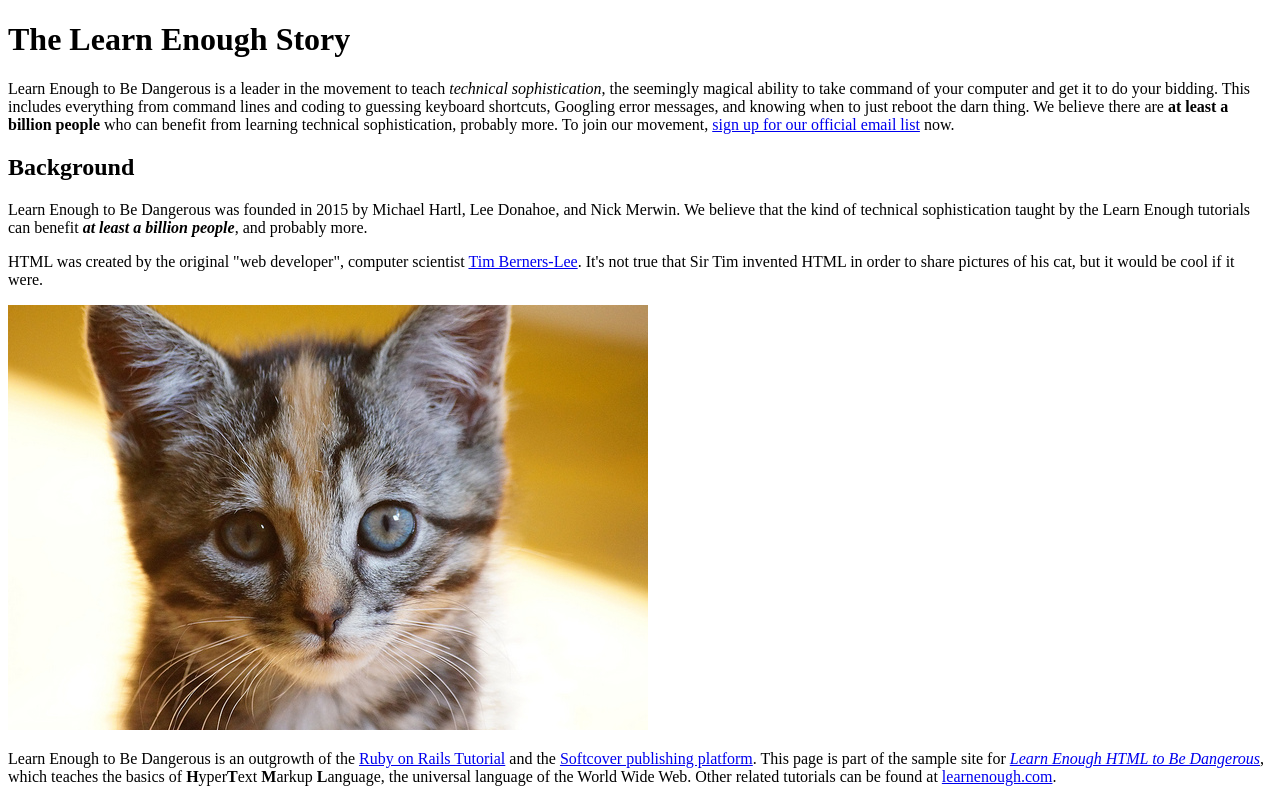
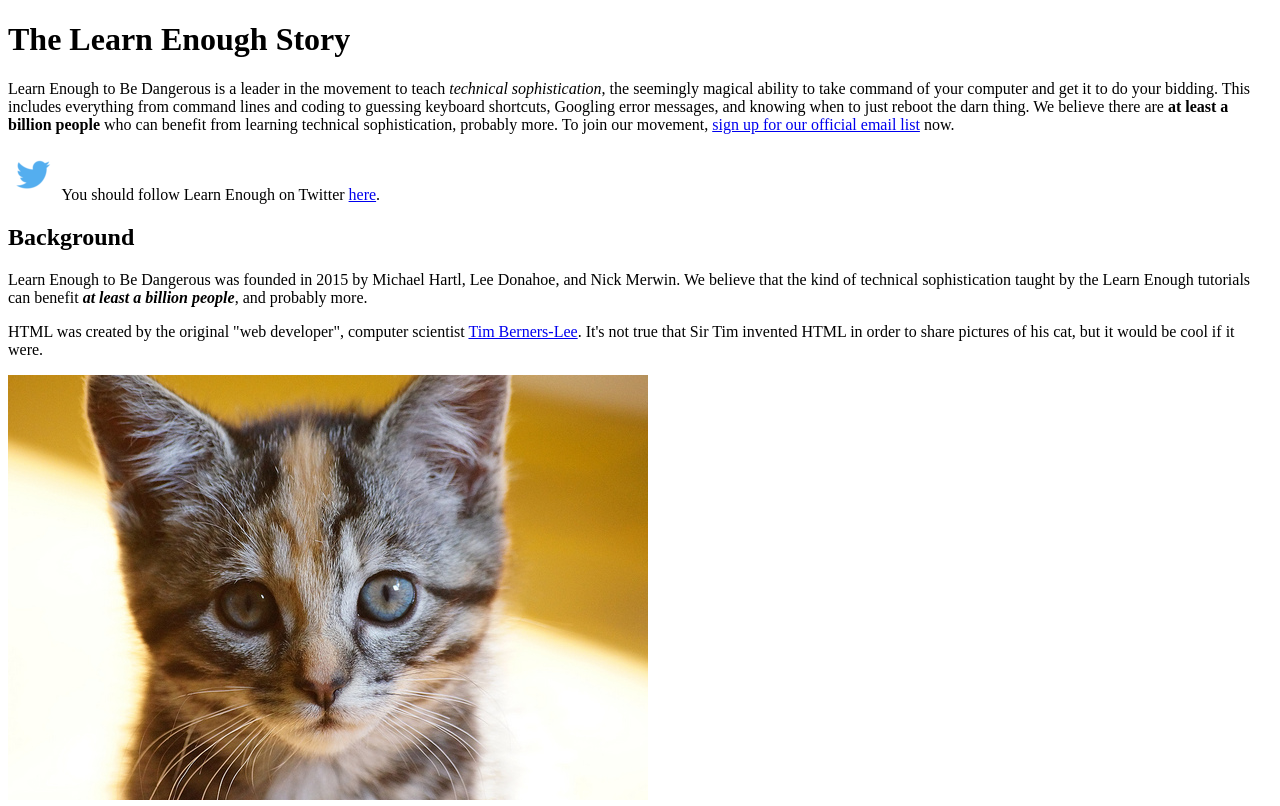
Before and after one commit to JohnPaulIII/sample_website, a plain HTML site: page index.html in a window 1280 px wide. Shown: the top 806 px of the page. Drawn offline with Linux system fonts and the light colour scheme.

```diff
--- a/index.html
+++ b/index.html
@@ -19,6 +19,16 @@
       movement, <a href="https://learnenough.com/email">sign up for our official email list</a> now.
     </p>
 
+    <p>
+      <a href="https://twitter.com/learnenough" target="_blank"
+      rel="noopener" style="text-decoration: none;">
+        <img src="images/small_twitter_logo.png">
+      </a>
+      You should follow Learn Enough on Twitter
+      <a href="https://twitter.com/learnenough"
+         target="_blank" rel="noopener">here</a>.
+    </p>
+
     <h2>Background</h2>
 
     <p>
@@ -35,7 +45,9 @@
       share pictures of his cat, but it would be cool if it were.
     </p>
 
-    <img src="images/kitten.jpg" alt="An adorable kitten">
+    <a href="https://www.flickr.com/photos/deborah_s_perspective/14144861329">
+      <img src="images/kitten.jpg" alt="An adorable kitten">
+    </a>
 
     <p>
       Learn Enough to Be Dangerous is an outgrowth of the
```
Also changed, not shown: tags.html (added, +29 -0 lines), images/small_twitter_logo.png (added), images/storm_trooper_tagged.jpg (added).
